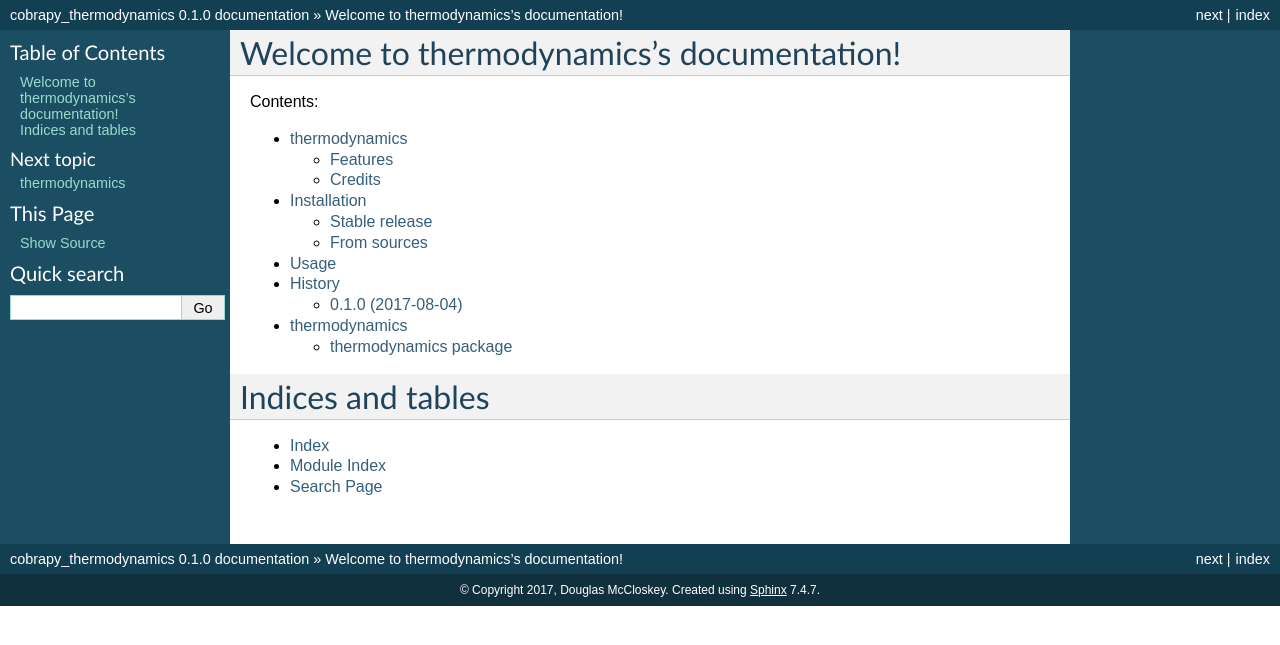
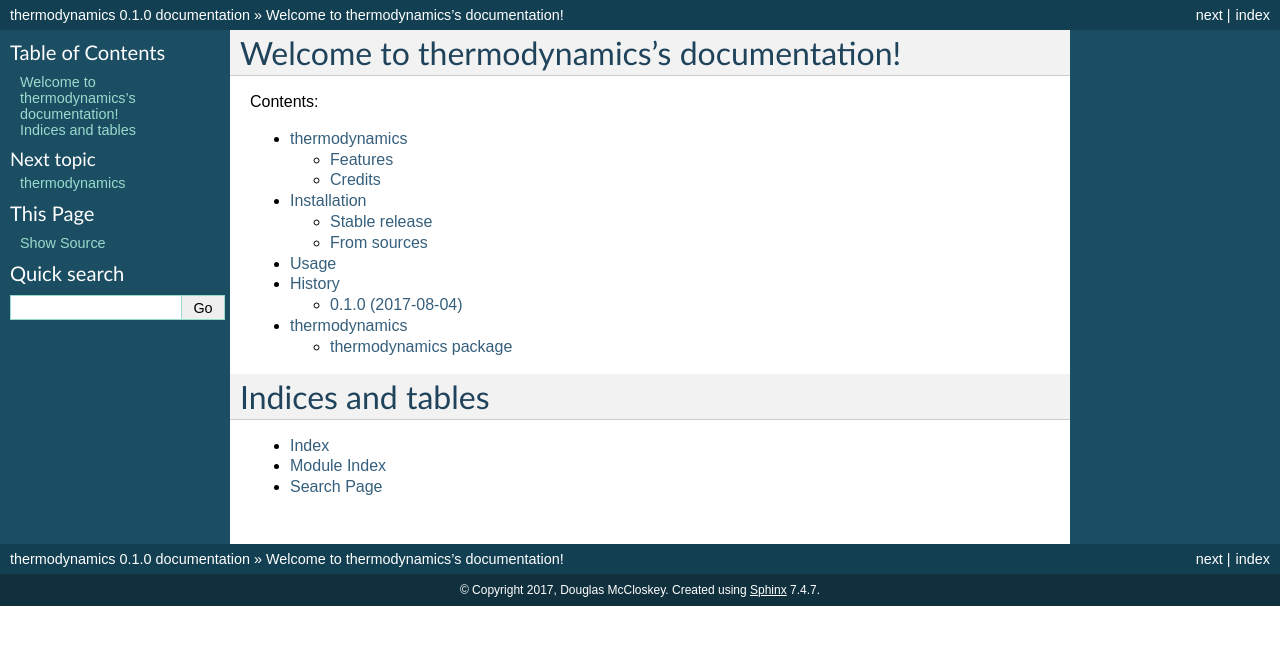
Before and after one commit to dmccloskey/thermodynamics, a Sphinx documentation site: the page built from docs/index.rst, in a window 1280 px wide. Shown: the top 645 px of the page. Built offline with Sphinx 7.4.7, drawn with Linux system fonts in a browser that asks for light colours; pages that are not in the unit, such as notebooks, are missing from menus.

```diff
--- a/docs/conf.py
+++ b/docs/conf.py
@@ -70,7 +70,7 @@
 master_doc = 'index'
 
 # General information about the project.
-project = u'cobrapy_thermodynamics'
+project = u'thermodynamics'
 copyright = u"2017, Douglas McCloskey"
 
 # The version info for the project you're documenting, acts as replacement
@@ -224,7 +224,7 @@
 # [howto/manual]).
 latex_documents = [
     ('index', 'thermodynamics.tex',
-     u'cobrapy_thermodynamics Documentation',
+     u'thermodynamics Documentation',
      u'Douglas McCloskey', 'manual'),
 ]
 
@@ -255,7 +255,7 @@
 # (source start file, name, description, authors, manual section).
 man_pages = [
     ('index', 'thermodynamics',
-     u'cobrapy_thermodynamics Documentation',
+     u'thermodynamics Documentation',
      [u'Douglas McCloskey'], 1)
 ]
 
@@ -270,7 +270,7 @@
 #  dir menu entry, description, category)
 texinfo_documents = [
     ('index', 'thermodynamics',
-     u'cobrapy_thermodynamics Documentation',
+     u'thermodynamics Documentation',
      u'Douglas McCloskey',
      'thermodynamics',
      'One line description of project.',
```
